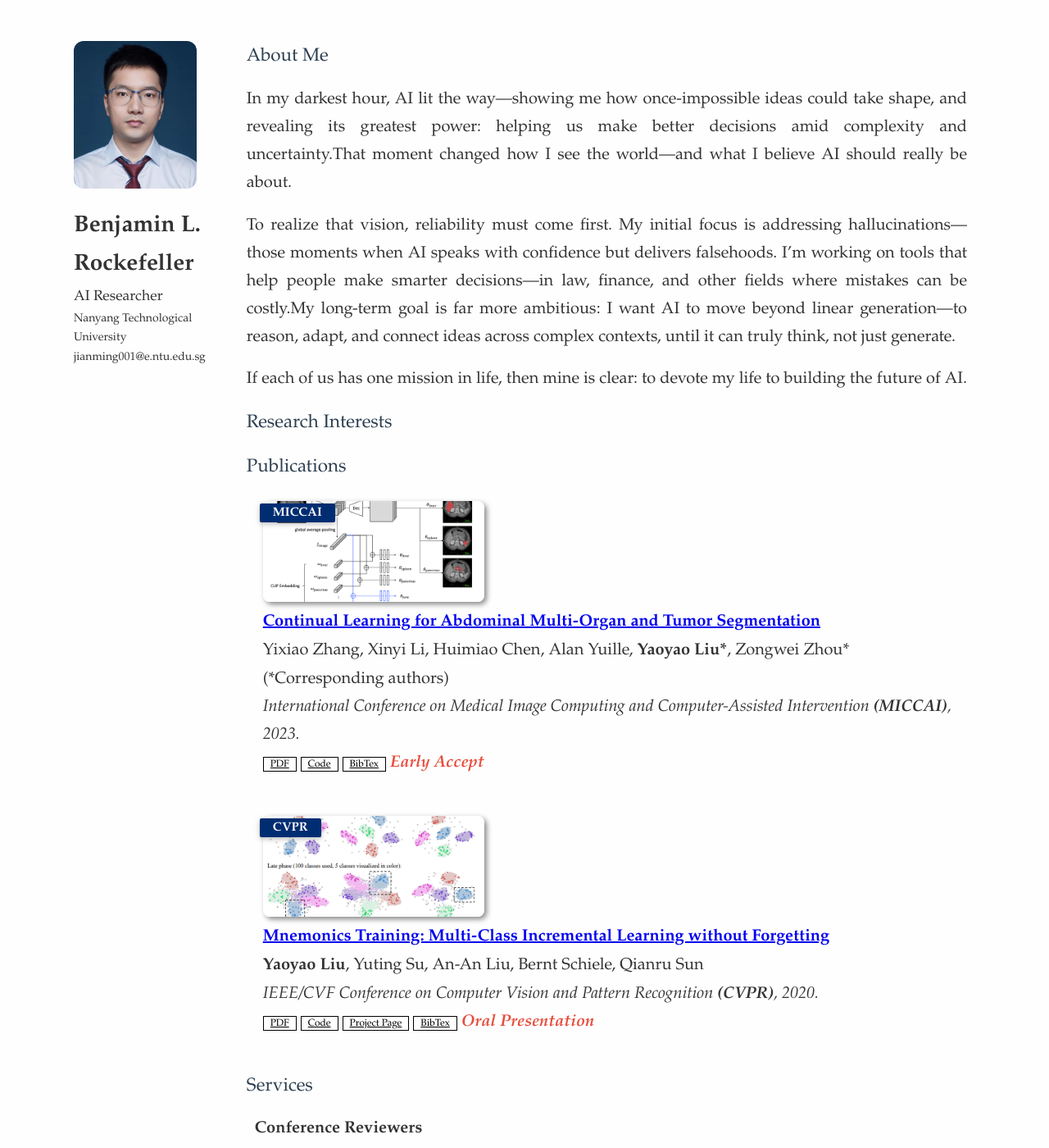
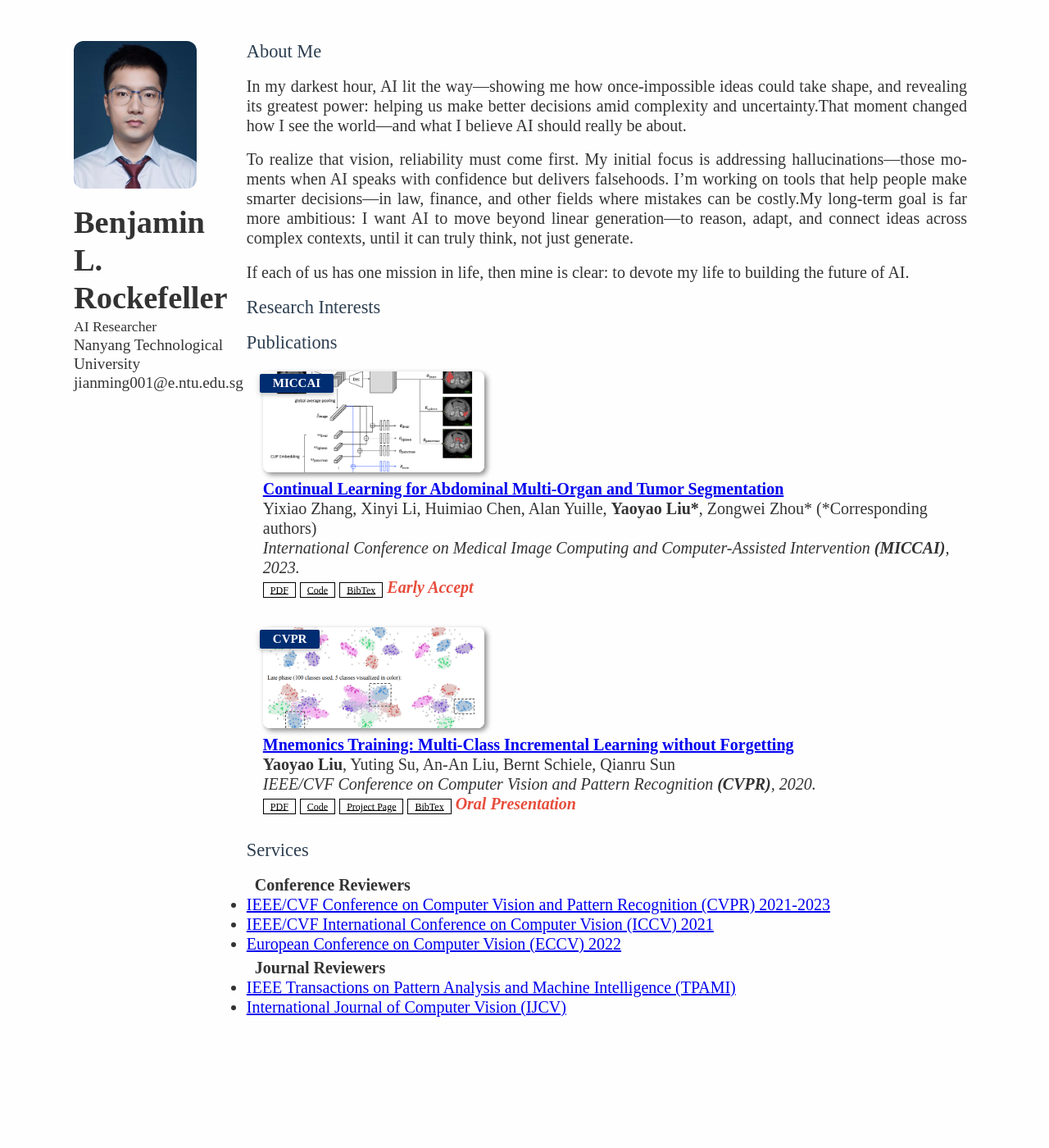
Before and after one commit to BenjaminRockefeller/benjaminrockefeller.github.io, a Jekyll site: the page built from index.md, in a window 1280 px wide and 1400 px high. Shown: the whole window at 82% size. Built offline with Jekyll 4.4.1, drawn with Linux system fonts in a browser that asks for light colours; a style sheet for code colours, icons or effects is not loaded; our own code applies the rules of GitHub Pages for plain Markdown files.

Commit message:
Update minimal-light.scss

```diff
--- a/_sass/minimal-light.scss
+++ b/_sass/minimal-light.scss
@@ -22,9 +22,10 @@
 }
 
 body {
-  font-family: "Palatino Linotype", "Palatino", "Georgia", serif;
+  font-family: "Times New Roman", Times, serif;
   font-weight: 400;
-  line-height: 1.7;
+  font-size: 1.2rem;
+  line-height: 1.2;
   color: var(--text-color);
   background-color: var(--bg-color);
 }
```
